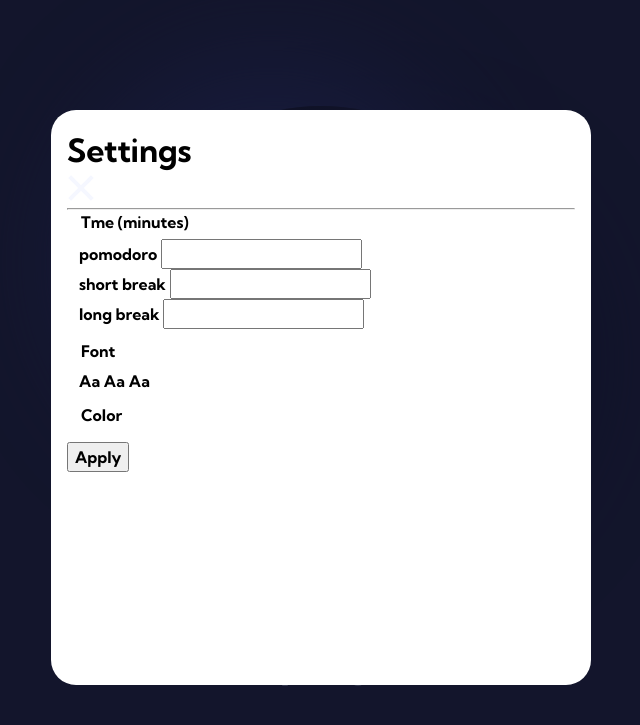
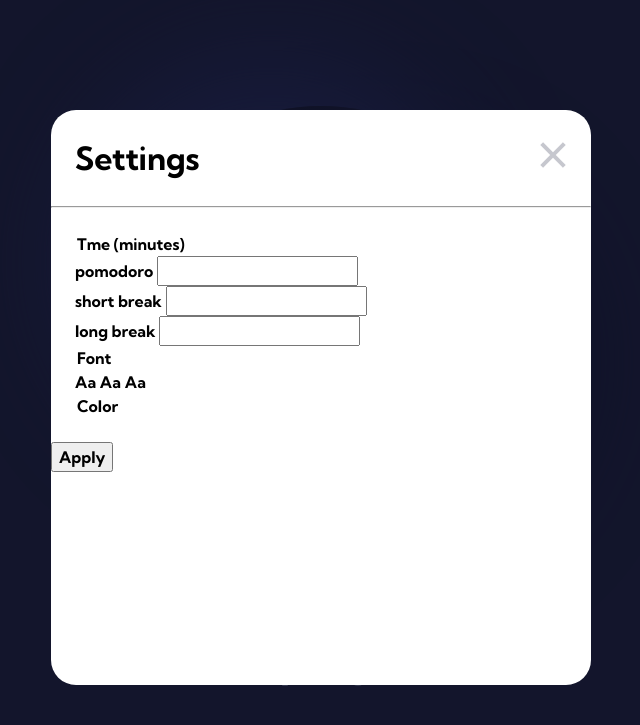
Before and after one commit to CarlosSimon02/fem-pomodoro-app, a plain HTML site: page index.html in a window 1280 px wide. Both pictures are taken after a click on the button 603 px from the left and 910 px from the top of the page. Shown: the part 233-958 px from the top of the page, without its empty margins (319-959 px from the left). Drawn offline with Linux system fonts and the light colour scheme.

Commit message:
Change class names

```diff
--- a/index.html
+++ b/index.html
@@ -175,9 +175,9 @@
     </main>
     <dialog class="settings js-settings-modal">
       <form class="settings__form" action="">
-        <header class="settings__header">
+        <header class="settings__content settings__content--header">
           <h1 class="settings-modal__header__text">Settings</h1>
-          <button class="settings-modal__header__close-btn button button--link">
+          <button class="settings__close button button--link">
             <svg xmlns="http://www.w3.org/2000/svg" viewBox="0 0 14 14">
               <path
                 fill="#1E213F"
@@ -189,7 +189,7 @@
           </button>
         </header>
         <hr>
-        <section class="settings__content">
+        <section class="settings__content settings__content--main">
           <fieldset class="fieldset">
             <legend>Tme (minutes)</legend>
             <div>
--- a/scss/base/_global.scss
+++ b/scss/base/_global.scss
@@ -22,4 +22,5 @@ body {
 
 .fieldset {
   border: none;
+  padding: 0;
 }
--- a/scss/components/_settings.scss
+++ b/scss/components/_settings.scss
@@ -7,9 +7,35 @@
     height: calc(100vh - #{rem(48)});
     max-width: rem(540);
     max-height: rem(575);
+    padding: 0;
 
     &::backdrop {
         background-color: var(--backdrop-color);
+    }
+
+    &__content {
+        padding: rem(24);
+
+        &--header {
+            display: flex;
+            justify-content: space-between;
+            align-items: center;
+        }
+
+        &--main {
+
+        }
+    }
+
+    &__close {
+        & svg {
+            width: rem(14);
+            height: rem(14);
+
+            & path {
+                fill: var(--primary-color-1);
+            }
+        }
     }
 
 
```
Also changed, not shown: css/style.css, 1 other file.
